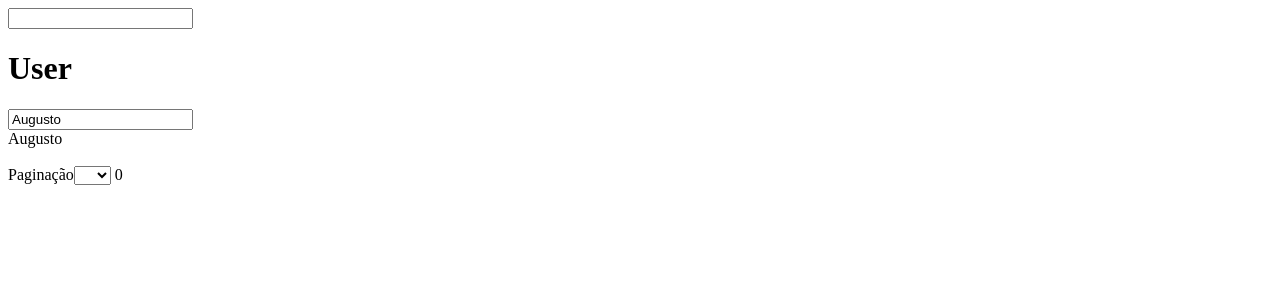
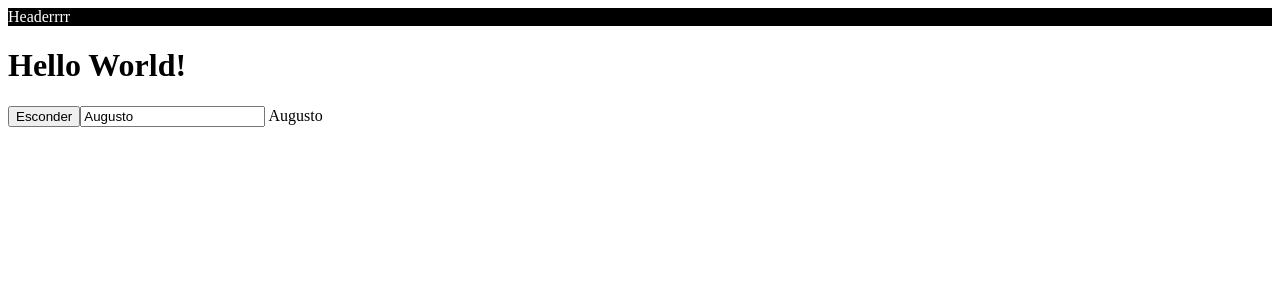
Before and after one commit to augustoprogramador/app-vuejs, a Vue app: page / in a window 1280 px wide. Shown: the top 300 px of the page. Built offline with nearby package versions, Linux system fonts and the light colour scheme.

Commit message:
Trabalhando com Hooks e LifeCycle

```diff
--- a/src/App.vue
+++ b/src/App.vue
@@ -1,128 +1,69 @@
 <template>
   <div>
+    <AppHeader v-if="showHeader"/>
+    <h1>Hello World!</h1>
+    <button @click="showHeader = !showHeader">{{ showHeader ? 'Esconder' : 'Mostrar' }}</button>
     <input
       type="text"
       v-model="name"
     >
-    <br/>
     {{ name }}
   </div>
-  <h1>User</h1>
-  <div>
-    <input
-      type="text"
-      v-model="user.firstName"
-    >
-    <br/>
-    {{ user.firstName }}
-  </div>
-  <br/>
-  <label for="paginacao">Paginação</label>
-  <select v-model="pageCount" name="paginacao" id="paginacao">
-    <option value="5">5</option>
-    <option value="10">10</option>
-    <option value="15">15</option>
-  </select>
-  {{ pageCount }}
 </template>
 
 <script>
+import AppHeader from './components/AppHeader.vue';
 
 export default {
   name: 'App',
   components: {
+    AppHeader
   },
   data() {
     return {
-      name: '',
-      pageCount: 0,
-      user: {
-        firstName: 'Augusto',
-        lastName: 'Camargo',
-      },
-      todos: [
-        {
-          "userId": 1,
-          "id": 1,
-          "title": "delectus aut autem",
-          "completed": false
-        },
-        {
-          "userId": 1,
-          "id": 2,
-          "title": "quis ut nam facilis et officia qui",
-          "completed": false
-        },
-        {
-          "userId": 1,
-          "id": 3,
-          "title": "fugiat veniam minus",
-          "completed": false
-        },
-        {
-          "userId": 1,
-          "id": 4,
-          "title": "et porro tempora",
-          "completed": true
-        },
-        {
-          "userId": 1,
-          "id": 5,
-          "title": "laboriosam mollitia et enim quasi adipisci quia provident illum",
-          "completed": false
-        }
-      ]
+      name: 'Augusto',
+      showHeader: true
     }
   },
-  watch: { // Observer
-    // name(newValue, oldValue) {
-    //   console.log(newValue, oldValue);
-    // },
-    name(value) {
-      if (value.length >= 3)
-        this.saveUserName();
-    },
-    pageCount() {
-      this.changePageCount();
-    },
-    user: { // TRANSFORMEI EM OBJETO
-      handler() {
-        console.log(this.user);
-      },
-      deep: true
-    },
+
+  // HOOKS
+  // beforeCreate() {
+  //   console.log('beforeCreate', {
+  //     Estado: this.name,
+  //     DOM: this.$el
+  //   })
+  // },
+  // created() {
+  //   console.log('created', {
+  //     Estado: this.name,
+  //     DOM: this.$el
+  //   })
+  // },
+  // beforeMount() {
+  //   console.log('beforeMount', {
+  //     Estado: this.name,
+  //     DOM: this.$el
+  //   })
+  // },
+  // mounted() {
+  //   console.log('mounted', {
+  //     Estado: this.name,
+  //     DOM: this.$el
+  //   })
+  // },
+  beforeUpdate() {
+    console.log('beforeUpdate')
+  },
+  updated() {
+    console.log('updated')
+  },
+
+
+  watch: {
   },
   computed: {
-    fullName() {
-      return `${this.user.firstName} ${this.user.lastName}`
-    },
-    unfinishedTodos() {
-      return this.todos.filter(todo => !todo.completed);
-    },
-    finishedTodos() {
-      return this.todos.filter(todo => todo.completed);
-    }
   },
   methods: {
-    onClick() {
-      console.log('Cliquei', this);
-    },
-    passei() {
-      console.log('passei');
-    },
-    submit() {
-      console.log('enviei o form')
-    },
-    digitei(event) {
-      console.log('digitei no form', event.target.value)
-    },
-    saveUserName() {
-      console.log('Ajax');
-      console.log(this.name);
-    },
-    changePageCount() {
-      console.log('changePageCount');
-    }
   }
 }
 </script>
--- a/src/components/AppHeader.vue
+++ b/src/components/AppHeader.vue
@@ -1,15 +1,34 @@
 <template>
-    <div class="header">Headerrrr</div>
+  <div class="header">Headerrrr</div>
 </template>
 
 <script>
-    export default {
+export default {
+  data() {
+    return {
+
     }
+  },
+  beforeUnmount() {
+    console.log('beforeUnmount', {
+      Estado: this.name,
+      DOM: this.$el
+    })
+  },
+  unmounted() {
+    console.log('unmounted', {
+      Estado: this.name,
+      DOM: this.$el
+    });
+  },
+  methods: {
+  }
+}
 </script>
 
 <style>
-    .header{
-        color: white;
-        background-color: black;
-    }
+.header {
+  color: white;
+  background-color: black;
+}
 </style>
```
